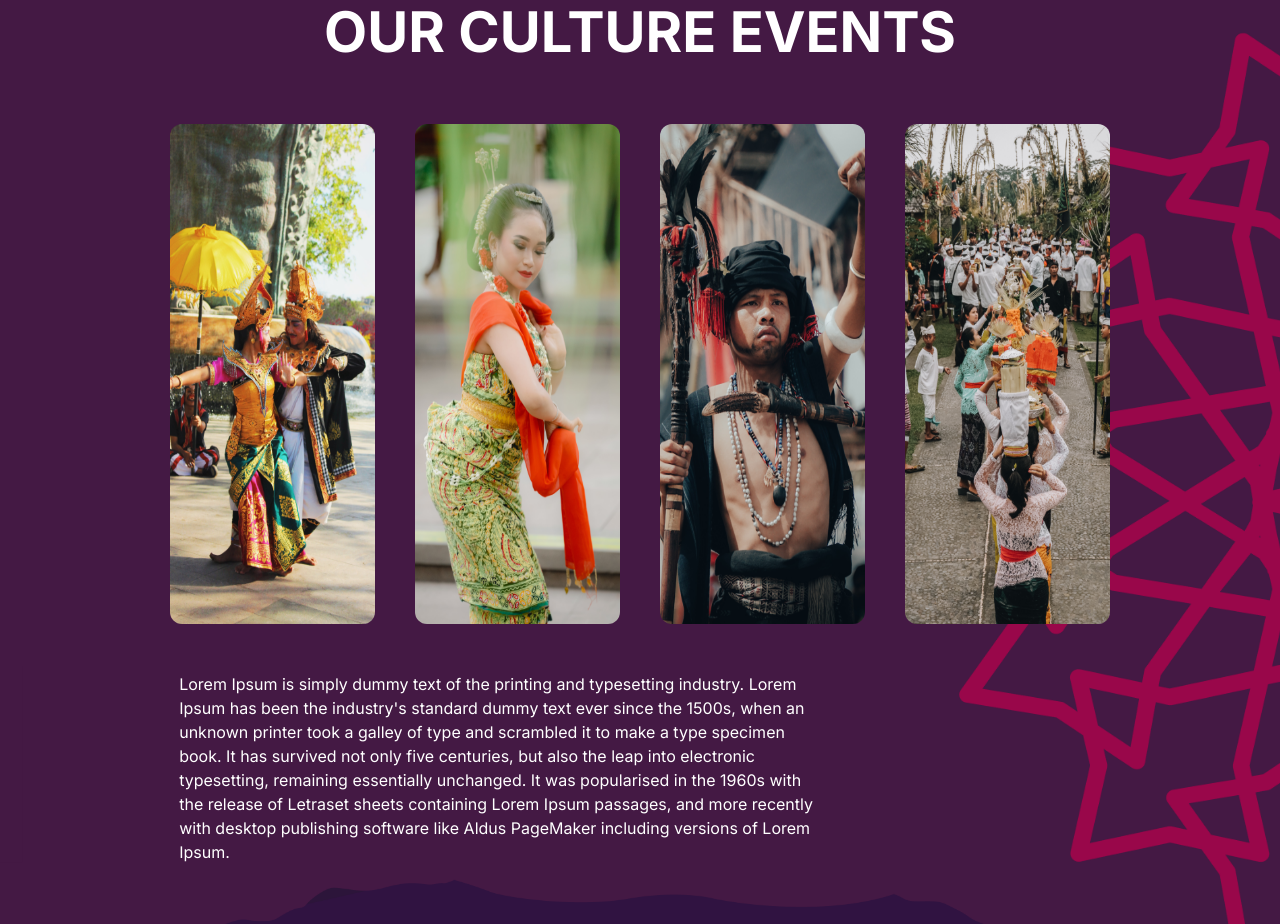
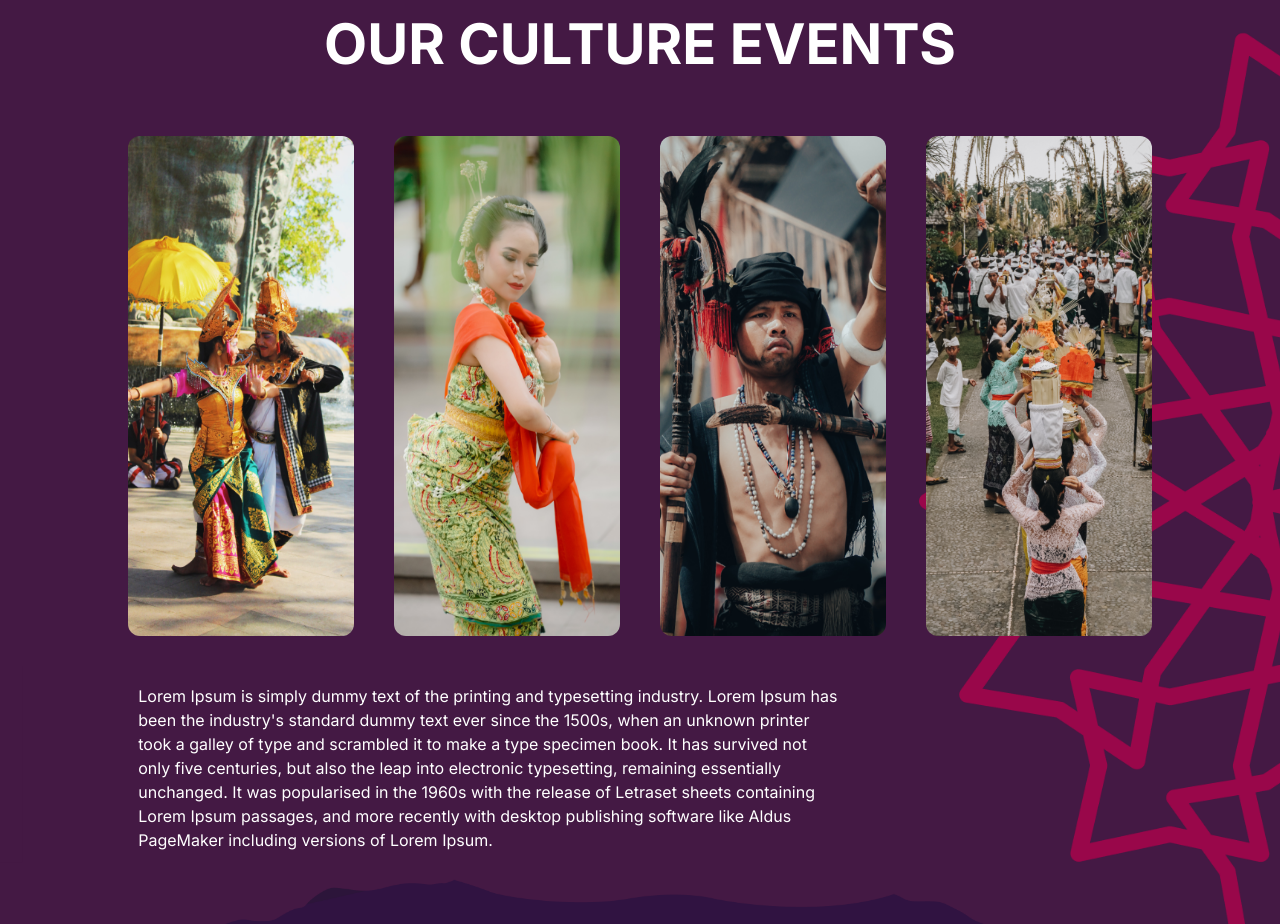
Before and after one commit to zidane-arkan/projectWebIFFest, a plain HTML site: page index.html in a window 1280 px wide. Shown: the part 1840-2764 px from the top of the page. Drawn offline with nearby package versions, Linux system fonts and the light colour scheme.

Commit message:
Change file order
Fix size problem at laptop size and change folder order

```diff
--- a/css/custom.css
+++ b/css/custom.css
@@ -26,7 +26,7 @@ html {
   }
 
   .culture-text-box {
-    width: 90% !important;
+    width: 98% !important;
   }
 
   .img-trees {
@@ -90,6 +90,9 @@ html {
   .text-section {
     font-size: 0.9rem !important;
   }
+  .text-culture {
+    width: 75% !important;
+  }
 
   .top-img-box {
     height: 76vh !important;
@@ -125,7 +128,7 @@ html {
   }
 
   .culture-text-box {
-    width: 99% !important;
+    width: 97% !important;
   }
 
   .img-culture {
--- a/index.html
+++ b/index.html
@@ -82,24 +82,27 @@
                         Ipsum.</p>
                 </div>
             </section>
-            <section
-                class="culture-box relative flex flex-col w-full h-[100vh] xl:h-[130vh] items-center justify-center gap-6 xl:gap-12 ">
+            <section class="culture-box relative flex flex-col w-full h-[100vh] xl:h-[130vh] items-center justify-center gap-6 xl:gap-12 ">
                 <img class="img-pernik2 absolute top-[5rem] right-[-11.9rem] z-40" src="./assets/pernik2.png" alt="">
                 <div class="flex flex-col w-full items-center gap-6 xl:gap-16 z-50">
                     <h2 class="header-2 header-culture font-semibold xl:text-6xl">OUR CULTURE EVENTS</h2>
                     <span id="culterGrid" class="flex flex-row w-full justify-center gap-2 md:gap-8 xl:gap-10">
-                        <img class="img-artList xl:w-[20%] xl:h-[600px] border-solid rounded-xl"
-                            src="./assets/card1.png" alt="ArtFestival1">
-                        <img class="img-artList xl:w-[20%] xl:h-[600px] border-solid rounded-xl"
-                            src="./assets/card2.png" alt="ArtFestival2">
-                        <img class="img-artList xl:w-[20%] xl:h-[600px] border-solid rounded-xl"
-                            src="./assets/card3.png" alt="ArtFestival3">
-                        <img class="img-artList xl:w-[20%] xl:h-[600px] border-solid rounded-xl"
-                            src="./assets/card4.png" alt="ArtFestival4">
+                        <a href="./Category.html">
+                            <img class="img-artList xl:w-[100%] xl:h-[600px] border-solid rounded-xl" src="./assets/card1.png" alt="ArtFestival1">
+                        </a>
+                        <a href="./Category.html">
+                            <img class="img-artList xl:w-[100%] xl:h-[600px] border-solid rounded-xl" src="./assets/card2.png" alt="ArtFestival2">
+                        </a>
+                        <a href="./Category.html">
+                            <img class="img-artList xl:w-[100%] xl:h-[600px] border-solid rounded-xl" src="./assets/card3.png" alt="ArtFestival3">
+                        </a>
+                        <a href="./Category.html">
+                            <img class="img-artList xl:w-[100%] xl:h-[600px] border-solid rounded-xl" src="./assets/card4.png" alt="ArtFestival4">
+                        </a>
                     </span>
                 </div>
                 <div class="culture-text-box inline-block xl:w-[88%] text-center z-40">
-                    <p class="text-section text-left w-[70%]">Lorem Ipsum is simply dummy text of the printing and
+                    <p class="text-section text-culture text-left w-[70%]">Lorem Ipsum is simply dummy text of the printing and
                         typesetting
                         industry. Lorem Ipsum
                         has been the industry's standard
```
Also changed, not shown: Category.html (renamed from hafiz/Category.html, +1 -3 lines), css/about.css (renamed from hafiz/about.css), hafiz/About.html (deleted), hafiz/tailwind.config.js (deleted).
